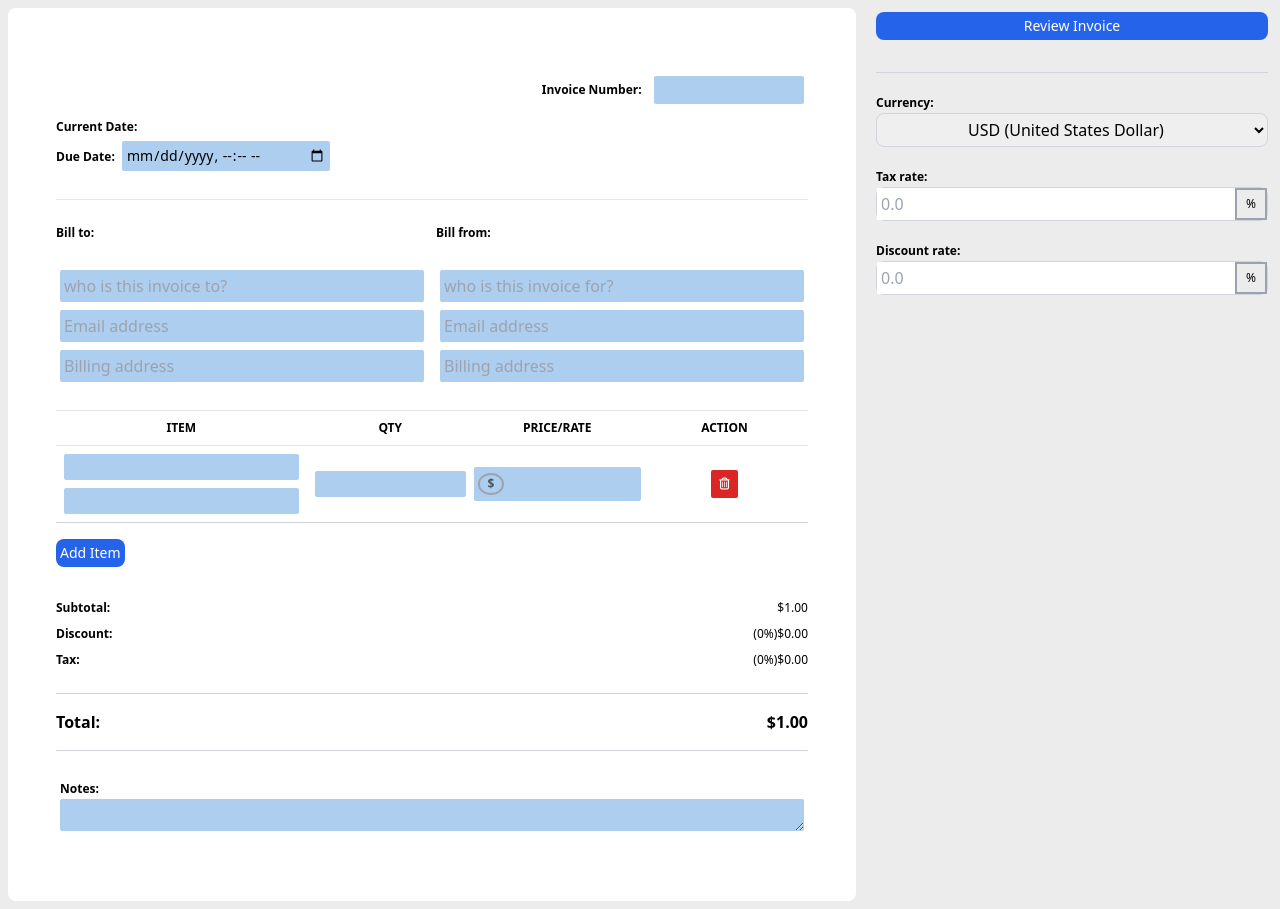
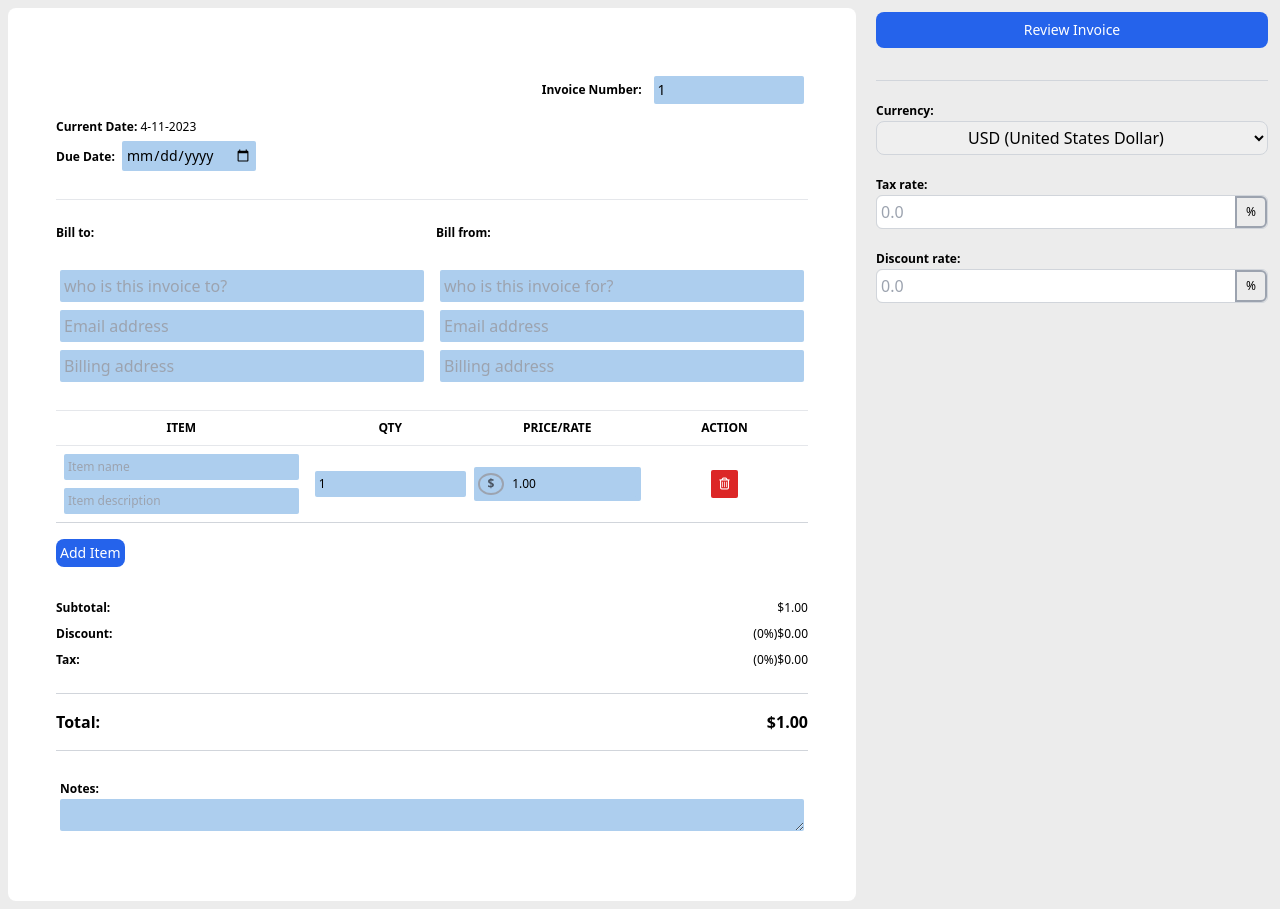
Before and after one commit to shah9380/TeamUnityBase, a plain HTML site: page Misbah/index.html in a window 1280 px wide. Drawn offline with nearby package versions, Linux system fonts and the light colour scheme.

Commit message:
added the functionality for item adding

```diff
--- a/Misbah/index.html
+++ b/Misbah/index.html
@@ -11,13 +11,13 @@
 <body class="p-2">
     <div class="main w-[100%] flex flex-col gap-4 md:flex-row max-w-[1400px] mx-auto">
         <section class="invoice-section p-1 bg-white rounded-lg md:p-12 flex flex-col gap-2">
-            <div class="top-section flex flex-col-reverse gap-2 justify-between items-center w-[100%] py-4">
+            <div id="top-section" class="top-section flex flex-col-reverse gap-2 justify-between items-center w-[100%] py-4">
                 <div class="date-section w-[100%] text-sm ">
                     <div><strong>Current Date: </strong><span></span></div>
-                    <div><strong>Due Date: </strong><input type="datetime-local" class="back-every rounded-sm m-1 rounded-sm m-1"></div>
+                    <div><strong>Due Date: </strong><input type="date" class="back-every rounded-sm m-1 rounded-sm m-1"></div>
                 </div>
                 <div class="invoice-number w-[100%]">
-                    <div class="text-sm flex justify-end items-center w-[100%] gap-2"><strong>Invoice Number: </strong><input class="w-[20%] back-every rounded-sm m-1 rounded-sm m-1" type="number"></div>
+                    <div class="text-sm flex justify-end items-center w-[100%] gap-2"><strong>Invoice Number: </strong><input class="w-[20%] back-every rounded-sm m-1 rounded-sm m-1" type="number" value="1" min="1"></div>
                 </div>
             </div>
             <hr>
@@ -44,13 +44,7 @@
                             <th class="w-[20%] py-2">ACTION</th>
                         </tr>
                     </thead>
-                    <tbody>
-                        <tr class="border-b border-gray-300">
-                            <td class="p-2 flex flex-col gap-2"><input type="text" class="w-[100%] back-every rounded-sm"><input type="text" class="w-[100%] back-every rounded-sm"></td>
-                            <td class="p-2"><input type="number" class="w-[100%] back-every rounded-sm"></td>
-                            <td class="h-[100%]"><div class="h-[100%] flex justify-center items-center gap-1 back-every rounded-sm"><span class="border-2 border-gray-400 rounded-[100%] w-8 h-auto font-bold text-gray-600 text-center flex justify-center items-center">$</span><input type="number" class="w-[100%] back-every rounded-sm"></div></td>
-                            <td><div class="flex justify-center items-center"><i class="fa-regular fa-trash-can bg-red-600 p-2 cursor-pointer rounded-sm active:scale-[0.92]" style="color: #ffffff;"></i></div></td>
-                        </tr>
+                    <tbody id="table-body">
                     </tbody>
                 </table>
                 <button class="text-center p-1 my-2 active:scale-[0.97] hover:shadow-xl bg-blue-600 text-white rounded-lg text-sm font-medium block mr-auto">Add Item</button>
@@ -68,7 +62,7 @@
                 </div>
         </section>
         <section class="alter-view-section md:min-w-[400px] p-1 flex flex-col gap-8">
-            <button class="w-[100%] text-center p-1 active:scale-[0.97] hover:shadow-xl bg-blue-600 text-white rounded-lg text-sm font-medium">Review Invoice</button>
+            <button class="w-[100%] text-center p-1 py-2 active:scale-[0.97] hover:shadow-xl bg-blue-600 text-white rounded-lg text-sm font-medium">Review Invoice</button>
             <div class="currency-tax-discount w-[100%] border-t border-gray-300 py-4 flex flex-col gap-4">
                 <div class="w-[100%]">
                     <strong>Currency:</strong><br>
@@ -84,14 +78,15 @@
                 </div>
                 <div class="w-[100%]">
                     <strong>Tax rate:</strong><br>
-                    <div class="w-[100%] flex rounded-lg border border-gray-300"><input type="number" placeholder="0.0" class="grow p-1 outline-none"><span class="w-8 border-2 border-gray-400 text-center flex justify-center items-center">%</span></div>
+                    <div class="w-[100%] flex rounded-md border border-gray-300"><input type="number" placeholder="0.0" step="0.01" class="grow p-1 outline-none rounded-l-md"><span class="w-8 border-2 border-gray-400 text-center flex justify-center items-center rounded-r-md">%</span></div>
                 </div>
                 <div class="w-[100%]">
                     <strong>Discount rate:</strong><br>
-                    <div class="w-[100%] flex rounded-lg border border-gray-300"><input type="number" placeholder="0.0" class="grow p-1 outline-none"><span class="w-8 border-2 border-gray-400 text-center flex justify-center items-center">%</span></div>
+                    <div class="w-[100%] flex rounded-md border border-gray-300"><input type="number" placeholder="0.0" step="0.01" class="grow p-1 outline-none rounded-l-md"><span class="w-8 border-2 border-gray-400 text-center flex justify-center items-center rounded-r-md">%</span></div>
                 </div>
             </div>
         </section>
     </div>
+    <script defer src="script.js"></script>
 </body>
 </html>
--- /dev/null
+++ b/Misbah/script.js
@@ -0,0 +1,73 @@
+document.addEventListener('DOMContentLoaded',()=>{
+
+    //function to get the current date in 'dd-mm-yyyy' format
+    const date = ()=>{
+        const currentdate = new Date();
+        const date = currentdate.getDate();
+        const month = currentdate.getMonth();
+        const year = currentdate.getFullYear();
+        const dateNow = date+"-"+month+"-"+year;
+        return dateNow;
+    };
+
+    //top section called
+    const topSection = document.getElementById('top-section');
+    const dateSection = topSection.children[0];
+    const invoiceSection = topSection.children[1];
+    //setting up the current date in page
+    dateSection.children[0].children[1].innerHTML = date();
+
+    const tableBody = document.getElementById('table-body');
+
+    //dataRow create using tr tag
+    const createItem = ()=>{
+        //created a row for a table
+        const dataRow = document.createElement('tr');
+        //adding class for item
+        const rowDataStr = 'border-b border-gray-300';
+        const rowDataArr = rowDataStr.split(" ");
+        dataRow.classList.add(...rowDataArr);
+        //created item table data
+        const itemData = document.createElement('td');
+        //adding class for item
+        const itemDataStr = 'p-2 flex flex-col gap-2';
+        const itemDataArr = itemDataStr.split(" ");
+        itemData.classList.add(...itemDataArr);
+        //inserted the required data in item
+        itemData.innerHTML = `<input type="text" placeholder="Item name" class="w-[100%] back-every rounded-sm"><input type="text" placeholder="Item description" class="w-[100%] back-every rounded-sm">`;
+        //created qty table data
+        const qty = document.createElement('td');
+        //adding class for qty
+        const qtyDataStr = 'p-2';
+        const qtyDataArr = qtyDataStr.split(" ");
+        qty.classList.add(...qtyDataArr);
+        //inserted the required data in qty
+        qty.innerHTML = `<input type="number" value="1" min="1" class="w-[100%] back-every rounded-sm">`;
+        //created price table data
+        const price = document.createElement('td');
+        //adding class for price
+        const priceDataStr = 'h-[100%]';
+        const priceDataArr = priceDataStr.split(" ");
+        price.classList.add(...priceDataArr);
+        //inserted the required data in qty
+        price.innerHTML = `<div class="h-[100%] flex justify-center items-center gap-1 back-every rounded-sm"><span class="border-2 border-gray-400 rounded-[100%] w-8 h-auto font-bold text-gray-600 text-center flex justify-center items-center">$</span><input type="number" value="1.00" step="0.01" min="1.00" class="w-[100%] back-every rounded-sm"></div>`;
+        //created sction table data
+        const action = document.createElement('td');
+        //adding class for price
+        /*
+        const actionDataStr = '';
+        const actionDataArr = actionDataStr.split();
+        action.classList.add(...actionDataArr);
+        */
+        //inserted the required data in qty
+        action.innerHTML = `<div class="flex justify-center items-center"><i class="fa-regular fa-trash-can bg-red-600 p-2 cursor-pointer rounded-sm active:scale-[0.92]" style="color: #ffffff;"></i></div>`;
+        //adding the data in a row
+        dataRow.append(itemData, qty, price, action);
+        //adding the created row in the table
+        tableBody.appendChild(dataRow);
+    };
+
+    //calling the createItem function to insert a row
+    createItem();
+
+})
```
